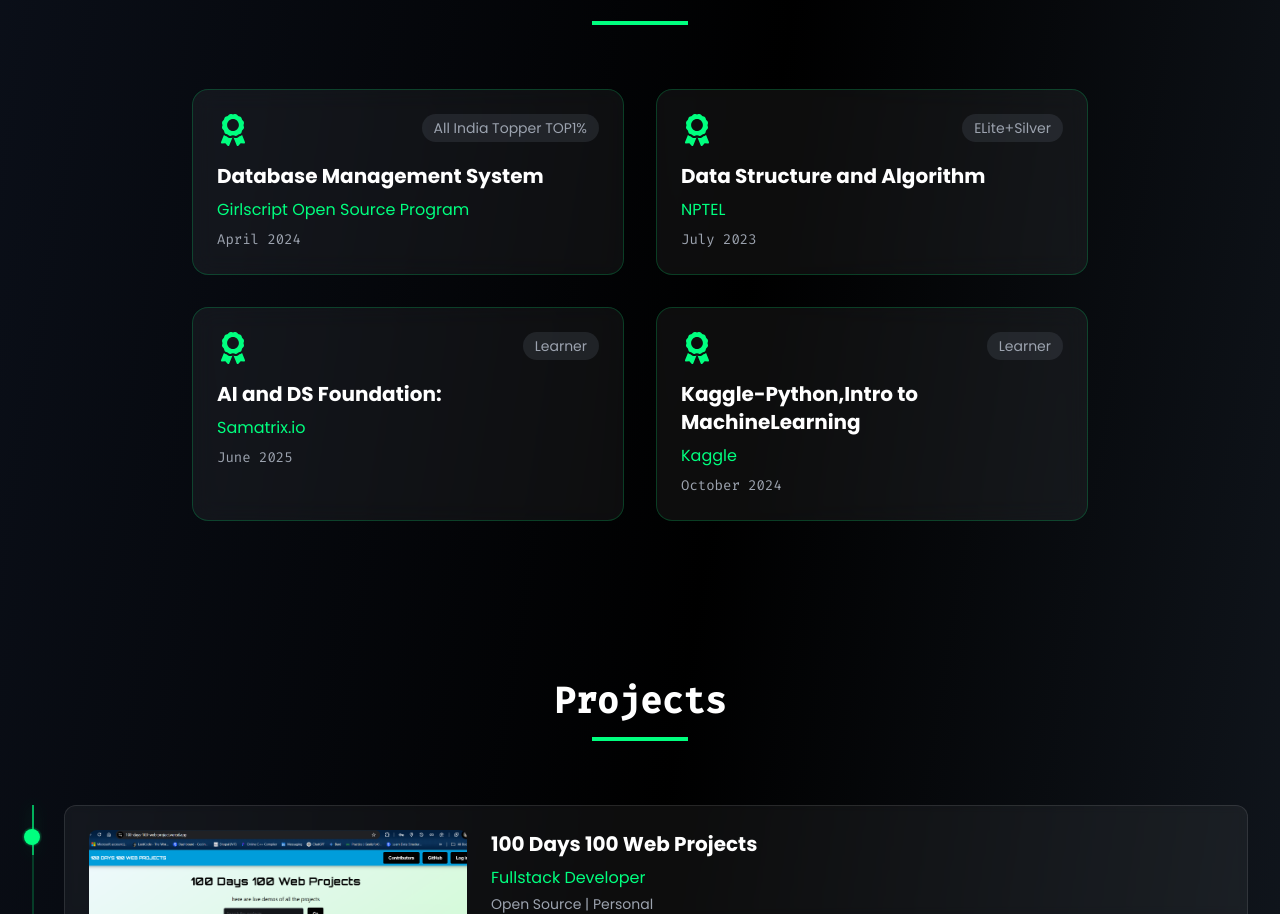
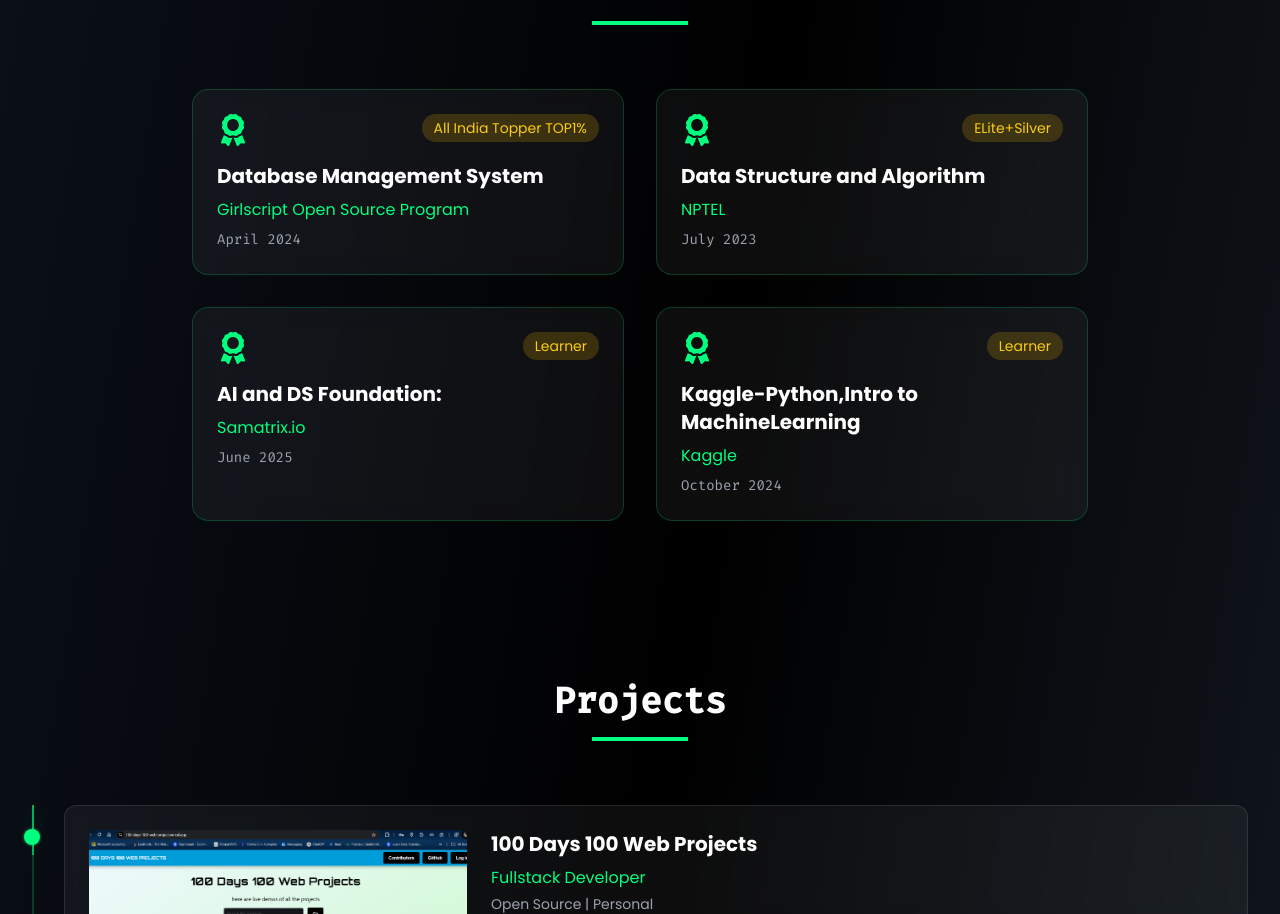
Before and after one commit to DEVang0876/Portfolio-Site, a React (Vite) app: page / in a window 1280 px wide. Shown: the part 3037-3951 px from the top of the page. Built offline with nearby package versions, Linux system fonts and the light colour scheme; no server answers.

Commit message:
Update default role color in CertificationCard component

```diff
--- a/src/components/Certifications.jsx
+++ b/src/components/Certifications.jsx
@@ -52,9 +52,14 @@
       case 'expert':
         return 'bg-green-500/20 text-green-400';
       default:
-        return 'bg-gray-500/20 text-gray-400';
+        return 'bg-yellow-500/20 text-yellow-400';;
     }
   };
+
+//   const getRoleColor = (role) => {
+//   return
+// };
+
 
   const getIcon = (type) => {
     switch (type.toLowerCase()) {
```
